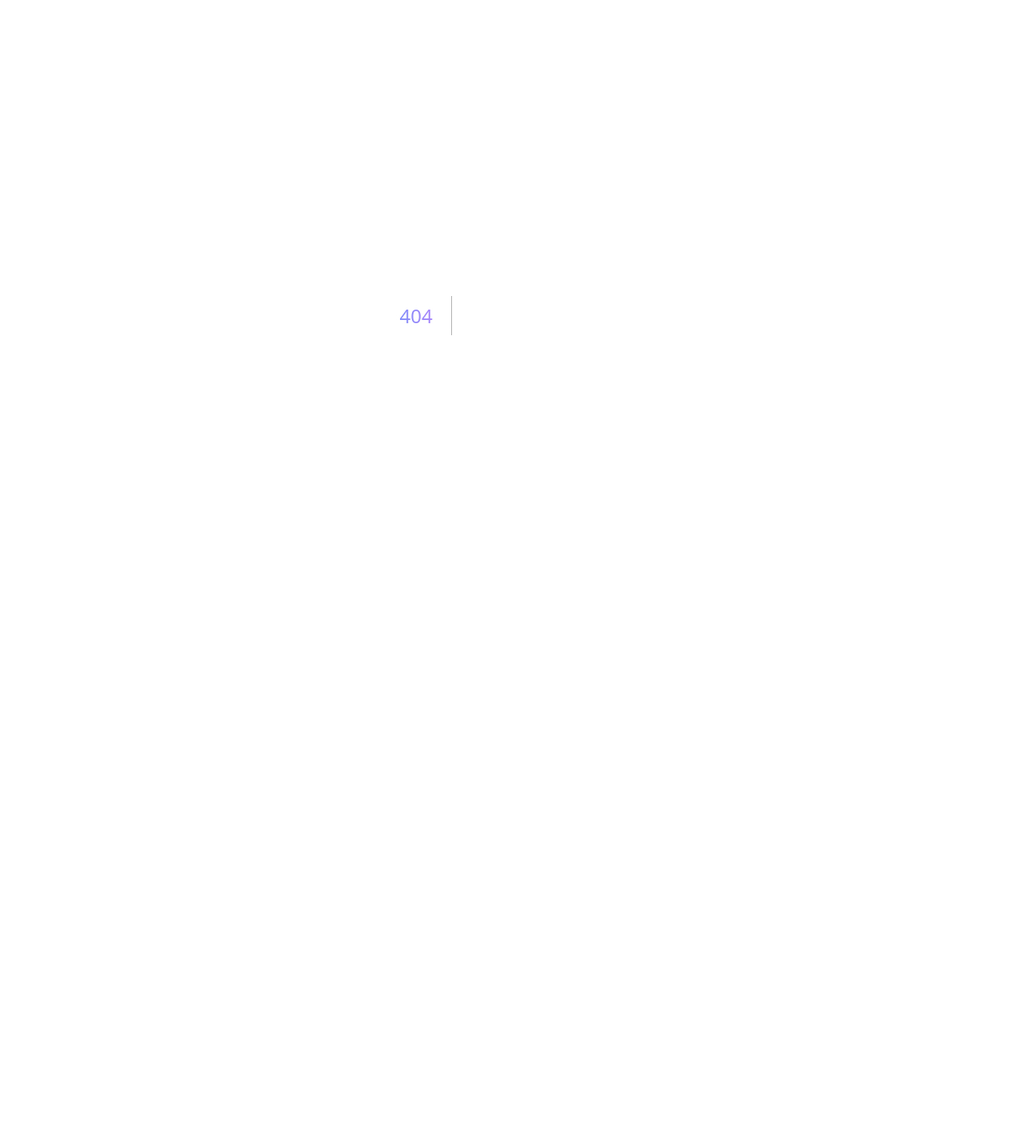
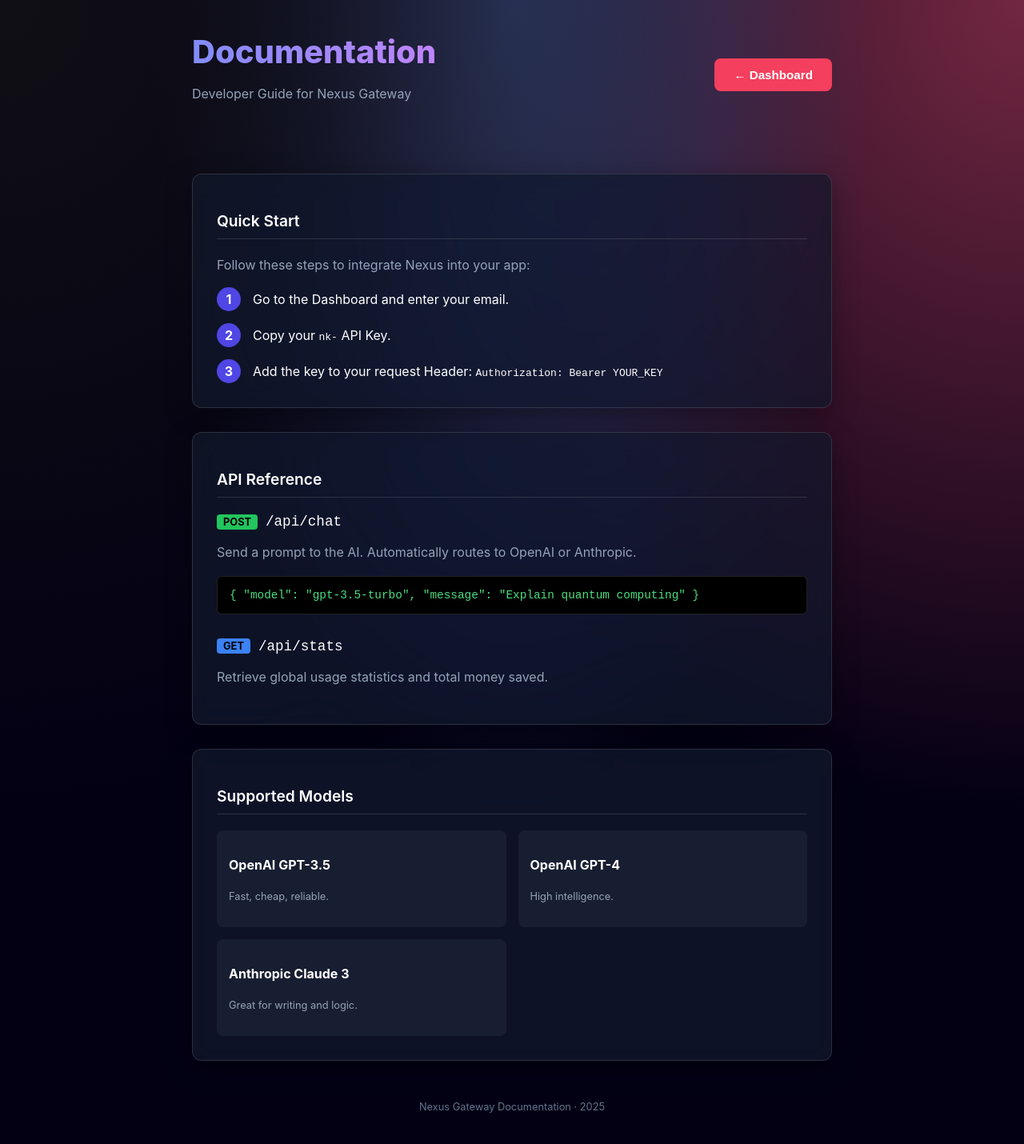
Before and after one commit to ANANDSUNNY0899/nexus-frontend, a Next.js app: page /docs in a window 1280 px wide. Before the commit this address had no page. Shown: the whole page at 80% size. Before the commit the page ends 800 px from the top, so only its background shows below. Built offline with nearby package versions, Linux system fonts and the light colour scheme.

Commit message:
Final Release: Complete Platform Launch

```diff
--- /dev/null
+++ b/app/docs/page.tsx
@@ -0,0 +1,96 @@
+"use client";
+
+import Link from "next/link";
+
+export default function Docs() {
+  return (
+    <div className="main-wrapper" style={{maxWidth: '800px'}}>
+
+      {/* HEADER & NAV */}
+      <div style={{ display: 'flex', justifyContent: 'space-between', alignItems: 'center', marginBottom: '40px' }}>
+        <div>
+            <h1>Documentation</h1>
+            <p>Developer Guide for Nexus Gateway</p>
+        </div>
+        <Link href="/">
+            <button className="btn btn-secondary">← Dashboard</button>
+        </Link>
+      </div>
+
+      {/* SECTION 1: QUICK START */}
+      <div className="glass-card">
+        <h2> Quick Start</h2>
+        <p style={{marginBottom: '15px'}}>Follow these steps to integrate Nexus into your app:</p>
+
+        <div style={{display:'flex', flexDirection:'column', gap:'15px'}}>
+            <div style={{display:'flex', alignItems:'center', gap:'15px'}}>
+                <span style={{background:'#4f46e5', width:'30px', height:'30px', borderRadius:'50%', display:'flex', alignItems:'center', justifyContent:'center', fontWeight:'bold'}}>1</span>
+                <span>Go to the Dashboard and enter your email.</span>
+            </div>
+            <div style={{display:'flex', alignItems:'center', gap:'15px'}}>
+                <span style={{background:'#4f46e5', width:'30px', height:'30px', borderRadius:'50%', display:'flex', alignItems:'center', justifyContent:'center', fontWeight:'bold'}}>2</span>
+                <span>Copy your <code>nk-</code> API Key.</span>
+            </div>
+            <div style={{display:'flex', alignItems:'center', gap:'15px'}}>
+                <span style={{background:'#4f46e5', width:'30px', height:'30px', borderRadius:'50%', display:'flex', alignItems:'center', justifyContent:'center', fontWeight:'bold'}}>3</span>
+                <span>Add the key to your request Header: <code>Authorization: Bearer YOUR_KEY</code></span>
+            </div>
+        </div>
+      </div>
+
+      {/* SECTION 2: API REFERENCE */}
+      <div className="glass-card">
+        <h2> API Reference</h2>
+
+        {/* Chat Endpoint */}
+        <div style={{marginBottom: '30px'}}>
+            <div style={{display:'flex', alignItems:'center', gap:'10px', marginBottom:'10px'}}>
+                <span style={{background:'#22c55e', color:'black', padding:'2px 8px', borderRadius:'4px', fontWeight:'bold', fontSize:'0.8rem'}}>POST</span>
+                <code style={{fontSize:'1.1rem', color:'white'}}>/api/chat</code>
+            </div>
+            <p>Send a prompt to the AI. Automatically routes to OpenAI or Anthropic.</p>
+
+            <div className="code-block" style={{marginTop:'10px'}}>
+{`{
+  "model": "gpt-3.5-turbo",
+  "message": "Explain quantum computing"
+}`}
+            </div>
+        </div>
+
+        {/* Stats Endpoint */}
+        <div>
+            <div style={{display:'flex', alignItems:'center', gap:'10px', marginBottom:'10px'}}>
+                <span style={{background:'#3b82f6', color:'black', padding:'2px 8px', borderRadius:'4px', fontWeight:'bold', fontSize:'0.8rem'}}>GET</span>
+                <code style={{fontSize:'1.1rem', color:'white'}}>/api/stats</code>
+            </div>
+            <p>Retrieve global usage statistics and total money saved.</p>
+        </div>
+      </div>
+
+      {/* SECTION 3: MODELS */}
+      <div className="glass-card">
+        <h2> Supported Models</h2>
+        <div style={{display:'grid', gridTemplateColumns:'1fr 1fr', gap:'15px'}}>
+            <div style={{background:'rgba(255,255,255,0.05)', padding:'15px', borderRadius:'8px'}}>
+                <p style={{color:'white', fontWeight:'bold'}}>OpenAI GPT-3.5</p>
+                <p style={{fontSize:'0.8rem'}}>Fast, cheap, reliable.</p>
+            </div>
+            <div style={{background:'rgba(255,255,255,0.05)', padding:'15px', borderRadius:'8px'}}>
+                <p style={{color:'white', fontWeight:'bold'}}>OpenAI GPT-4</p>
+                <p style={{fontSize:'0.8rem'}}>High intelligence.</p>
+            </div>
+            <div style={{background:'rgba(255,255,255,0.05)', padding:'15px', borderRadius:'8px'}}>
+                <p style={{color:'white', fontWeight:'bold'}}>Anthropic Claude 3</p>
+                <p style={{fontSize:'0.8rem'}}>Great for writing and logic.</p>
+            </div>
+        </div>
+      </div>
+
+      <footer style={{textAlign:'center', color:'#64748b', fontSize:'0.8rem', marginTop:'20px'}}>
+        Nexus Gateway Documentation · 2025
+      </footer>
+
+    </div>
+  );
+}
--- a/app/page.tsx
+++ b/app/page.tsx
@@ -1,21 +1,43 @@
 "use client";
 
-import { useState } from "react";
+import { useState, useEffect } from "react";
+// Import Charts
+import { LineChart, Line, XAxis, Tooltip, ResponsiveContainer } from 'recharts';
 
 export default function Home() {
+  // --- STATE ---
   const [email, setEmail] = useState("");
   const [apiKey, setApiKey] = useState("");
   const [loading, setLoading] = useState(false);
 
   // Chat State
   const [message, setMessage] = useState("");
-  const [model, setModel] = useState("gpt-3.5-turbo"); // <--- NEW STATE
+  const [model, setModel] = useState("gpt-3.5-turbo");
   const [chatResponse, setChatResponse] = useState("");
   const [chatLoading, setChatLoading] = useState(false);
 
+  // Stats State
+  const [stats, setStats] = useState({ total: 0, hits: 0, graph: [] });
+
   const backendUrl = "https://nexusgateway.onrender.com";
 
-  // 1. REGISTER
+  // --- EFFECT: LOAD STATS ---
+  useEffect(() => {
+    fetch(`${backendUrl}/api/stats`)
+      .then(res => res.json())
+      .then(data => {
+        setStats({
+            total: data.total_requests || 0,
+            hits: data.cache_hits || 0,
+            graph: data.graph_data || []
+        });
+      })
+      .catch(err => console.log("Stats error", err));
+  }, []);
+
+  // --- ACTIONS ---
+
+  // 1. Register User
   const handleRegister = async () => {
     if(!email) return alert("Enter an email!");
     setLoading(true);
@@ -34,7 +56,7 @@ export default function Home() {
     setLoading(false);
   };
 
-  // 2. CHAT
+  // 2. Send Chat Message
   const handleChat = async () => {
     if (!apiKey) return alert("Enter API Key first");
     if (!message) return;
@@ -43,13 +65,12 @@ export default function Home() {
       const res = await fetch(`${backendUrl}/api/chat`, {
         method: "POST",
         headers: { "Content-Type": "application/json", "Authorization": `Bearer ${apiKey}` },
-        // NEW: We send the selected model
         body: JSON.stringify({ message, model: model }),
       });
       const data = await res.json();
 
       if (res.status === 402) {
-        setChatResponse("⛔ Quota Exceeded. You need to upgrade.");
+        setChatResponse("⛔ Quota Exceeded. Please Upgrade your plan below.");
       } else if (res.ok) {
         setChatResponse(data.choices?.[0]?.message?.content || "No response");
       } else {
@@ -61,9 +82,9 @@ export default function Home() {
     setChatLoading(false);
   };
 
-  // 3. UPGRADE
+  // 3. Upgrade Plan
   const handleUpgrade = async () => {
-    if (!apiKey) return alert("Enter API Key first");
+    if (!apiKey) return alert("Enter API Key first (Step 1)");
     try {
       const res = await fetch(`${backendUrl}/api/checkout`, {
         method: "POST",
@@ -77,15 +98,62 @@ export default function Home() {
     }
   };
 
+  // Calculate Money
+  const moneySaved = (stats.hits * 0.002).toFixed(4);
+
   return (
     <div className="main-wrapper">
 
-      <div style={{ textAlign: 'center', marginBottom: '20px' }}>
-        <h1>Nexus Gateway</h1>
-        <p>High-Performance AI Semantic Caching Layer</p>
+      {/* HEADER */}
+      <div style={{ textAlign: 'center', marginBottom: '30px' }}>
+        <h1 style={{fontSize: '2.5rem', marginBottom:'5px'}}>Nexus Gateway</h1>
+        <p style={{color:'#94a3b8', marginBottom:'20px'}}>High-Performance AI Semantic Caching Layer</p>
+
+        <a href="/docs" style={{textDecoration:'none'}}>
+            <button className="btn" style={{
+                background: 'rgba(255, 255, 255, 0.05)',
+                border: '1px solid rgba(255,255,255,0.1)',
+                color: '#e2e8f0',
+                fontSize: '0.9rem',
+                display: 'inline-flex',
+                alignItems: 'center',
+                gap: '8px',
+                padding: '8px 20px'
+            }}>
+                <span> Read Documentation</span>
+                <span style={{opacity:0.5}}>→</span>
+            </button>
+        </a>
       </div>
 
-      {/* SECTION 1: AUTH */}
+      {/* STATS SECTION */}
+      <div className="grid grid-cols-2 gap-4 mb-6">
+          <div className="glass-card" style={{padding: '15px', textAlign:'center'}}>
+            <p style={{fontSize: '1.5rem', fontWeight:'bold', color: '#4ade80'}}>${moneySaved}</p>
+            <p style={{fontSize: '0.7rem', color: '#94a3b8'}}>SAVED</p>
+          </div>
+          <div className="glass-card" style={{padding: '15px', textAlign:'center'}}>
+            <p style={{fontSize: '1.5rem', fontWeight:'bold', color: '#a78bfa'}}>{stats.total}</p>
+            <p style={{fontSize: '0.7rem', color: '#94a3b8'}}>REQUESTS</p>
+          </div>
+      </div>
+
+      <div className="glass-card" style={{marginBottom: '30px', height: '220px', paddingBottom: '40px'}}>
+        <h2 style={{fontSize: '0.9rem', marginBottom: '10px', border: 'none'}}>Last 24 Hours Traffic</h2>
+        <ResponsiveContainer width="100%" height="100%">
+            <LineChart data={stats.graph}>
+                <XAxis dataKey="time" stroke="#4b5563" fontSize={10} tick={false} />
+                <Tooltip
+                    contentStyle={{backgroundColor: '#1f2937', border: 'none', borderRadius: '8px'}}
+                    itemStyle={{color: '#fff'}}
+                />
+                <Line type="monotone" dataKey="count" stroke="#4f46e5" strokeWidth={3} dot={false} />
+            </LineChart>
+        </ResponsiveContainer>
+      </div>
+
+
+      {/* AUTH SECTION */}
       <div className="glass-card">
         <h2>🔑 1. Get Access</h2>
         {!apiKey ? (
@@ -107,16 +175,22 @@ export default function Home() {
         )}
       </div>
 
-      {/* SECTION 2: CHAT */}
+      {/* BILLING SECTION (Visible when Key is present) */}
+      {apiKey && (
+        <div className="glass-card" style={{display:'flex', justifyContent:'space-between', alignItems:'center', borderLeft: '4px solid #f43f5e'}}>
+            <div>
+                <h2 style={{border:'none', marginBottom:'5px', fontSize:'1.1rem'}}>Current Plan</h2>
+                <p style={{fontSize:'0.8rem', color:'#94a3b8'}}>Free Tier (100 Requests)</p>
+            </div>
+            <button className="btn btn-secondary" onClick={handleUpgrade}>
+                ⚡ Upgrade to Pro
+            </button>
+        </div>
+      )}
+
+      {/* CHAT SECTION */}
       <div className="glass-card">
-        <div style={{display:'flex', justifyContent:'space-between', alignItems:'center'}}>
-            <h2>🤖 2. Test AI Chat</h2>
-            {apiKey && (
-                <button className="btn btn-secondary" style={{padding:'5px 10px', fontSize:'0.8rem'}} onClick={handleUpgrade}>
-                    ⚡ Upgrade to Pro
-                </button>
-            )}
-        </div>
+        <h2>🤖 2. Test AI Chat</h2>
 
         <div style={{marginBottom: '15px'}}>
             <input
@@ -127,19 +201,14 @@ export default function Home() {
             />
         </div>
 
-        {/* NEW: MODEL SELECTOR */}
         <div style={{marginBottom: '15px'}}>
             <label style={{fontSize: '0.8rem', color:'#94a3b8', display:'block', marginBottom:'5px'}}>SELECT MODEL</label>
             <select
                 value={model}
                 onChange={(e) => setModel(e.target.value)}
                 style={{
-                    width: '100%',
-                    padding: '10px',
-                    background: '#000',
-                    color: 'white',
-                    border: '1px solid rgba(255,255,255,0.125)',
-                    borderRadius: '8px'
+                    width: '100%', padding: '10px', background: '#000', color: 'white',
+                    border: '1px solid rgba(255,255,255,0.125)', borderRadius: '8px'
                 }}
             >
                 <option value="gpt-3.5-turbo">OpenAI GPT-3.5 (Fast)</option>
@@ -167,6 +236,23 @@ export default function Home() {
         )}
       </div>
 
+      <footer style={{
+    textAlign:'center',
+    marginTop:'60px',
+    padding:'20px',
+    borderTop: '1px solid rgba(255,255,255,0.1)',
+    color:'#64748b',
+    fontSize:'0.8rem',
+    display: 'flex',
+    justifyContent: 'center',
+    gap: '20px'
+}}>
+    <span>© 2025 Nexus Gateway Inc.</span>
+    <a href="https://github.com/ANANDSUNNY0899" target="_blank" className="hover:text-white transition-colors">GitHub</a>
+    <a href="/docs" className="hover:text-white transition-colors">Documentation</a>
+    <a href="mailto:support@nexusgateway.com" className="hover:text-white transition-colors">Support</a>
+</footer>
+
     </div>
   );
 }
--- a/package.json
+++ b/package.json
@@ -9,9 +9,10 @@
     "lint": "eslint"
   },
   "dependencies": {
-    "next": "16.0.8",
+    "next": "^16.1.1",
     "react": "19.2.1",
-    "react-dom": "19.2.1"
+    "react-dom": "19.2.1",
+    "recharts": "^3.6.0"
   },
   "devDependencies": {
     "@tailwindcss/postcss": "^4",
```
Also changed, not shown: 1 other file (tests, documents, lock files or other folders).
